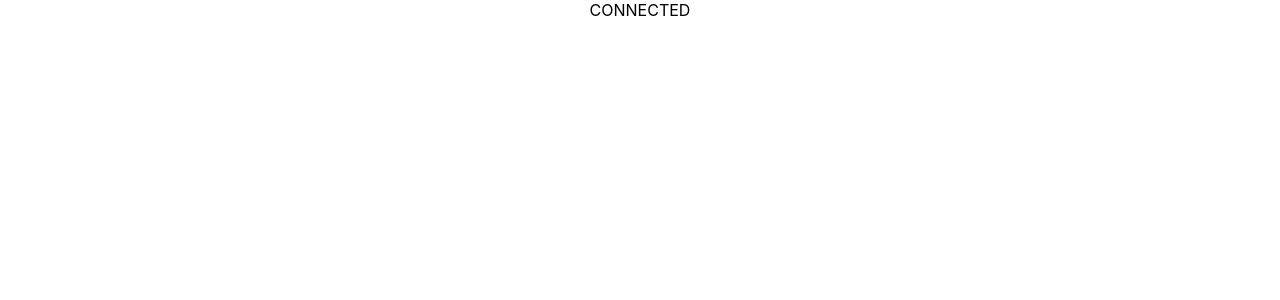
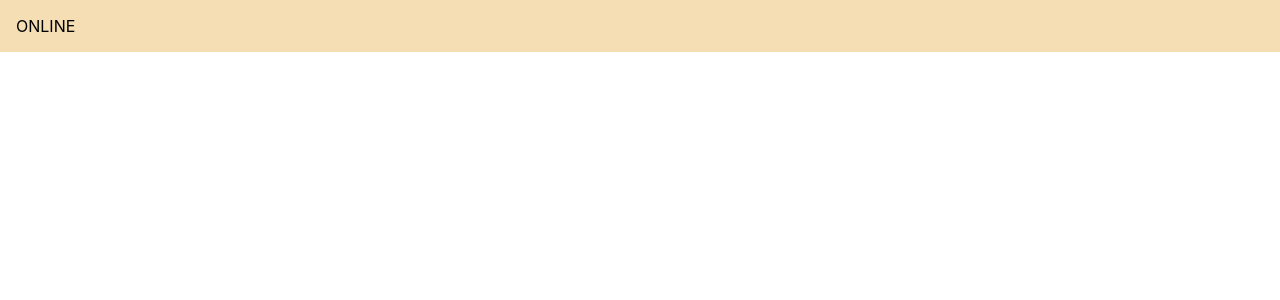
Before and after one commit to nishanth-saka/PP, a React (Create React App) app: page / in a window 1280 px wide. Shown: the top 300 px of the page. Built offline with nearby package versions, Linux system fonts and the light colour scheme.

Commit message:
completed basic network check

```diff
--- a/src/App.js
+++ b/src/App.js
@@ -1,5 +1,6 @@
 import React from 'react';
 import { useSelector, useDispatch } from 'react-redux';
+import { Box } from '@mui/material';
 
 import './App.css';
 import { useNavigatorOnline } from './hooks/getOnLineStatus';
@@ -16,9 +17,9 @@ function App() {
 
   return (
     <div className="App">
-      <span>
-        {isConnected ? 'CONNECTED' : 'DISCONNECTED'}
-      </span>
+      <Box component={"section"} sx={{px: 2, bgcolor: isConnected ? 'wheat' : 'red', display: 'flex', padding: 2}}>
+        <span>{isConnected ? 'ONLINE' : 'OFFLINE'}</span>
+      </Box>
     </div>
   );
 }
```
